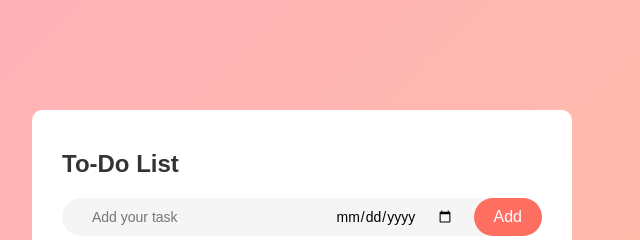
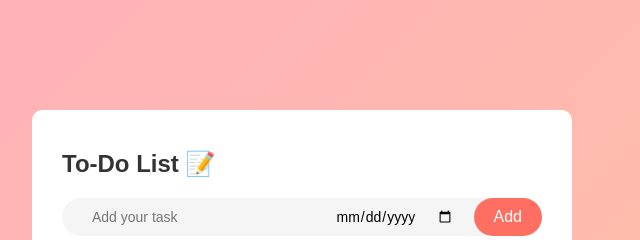
Before and after one commit to GopiM3112/To-Do-List, a plain HTML site: page dist/index.html in a window 1280 px wide. Shown: the top 240 px of the page, 338-978 px from the left. Drawn offline with Linux system fonts and the light colour scheme.

Commit message:
update note emoji in title

```diff
--- a/dist/index.html
+++ b/dist/index.html
@@ -9,7 +9,7 @@
 <body>
    <div class="container">
     <div class="todo-app">
-        <h2>To-Do List </h2>
+        <h2>To-Do List 📝 </h2>
         <div class="row">
             <input type="text" id="input-box" placeholder="Add your task">
             <input type="date" id="date-box">
```
